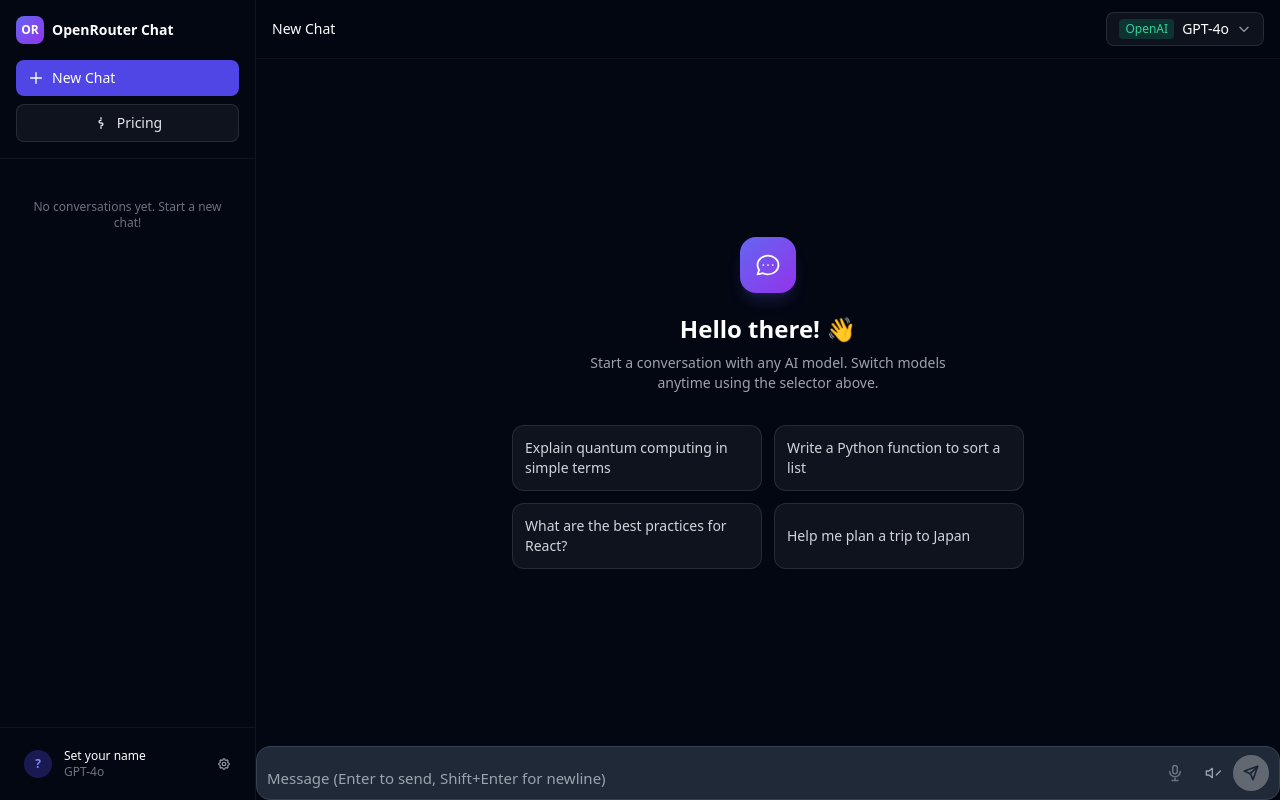
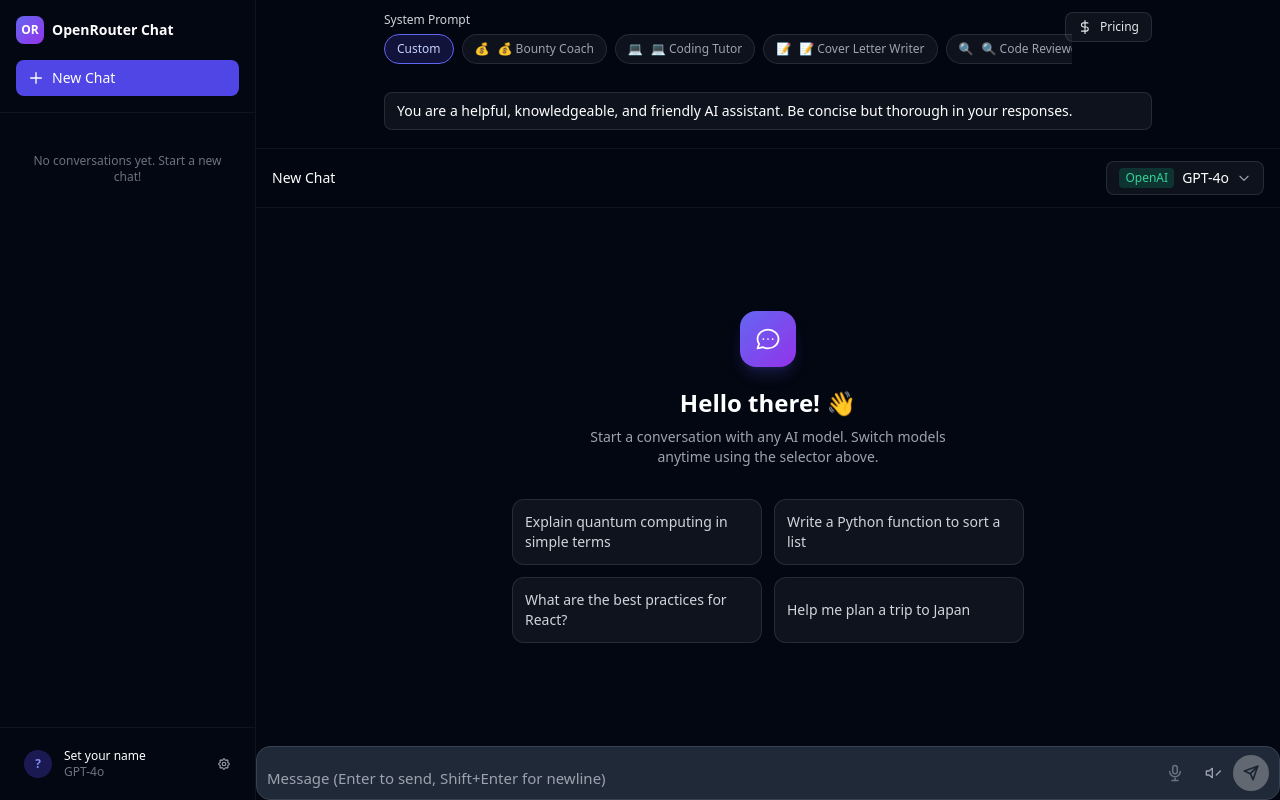
Before and after one commit to Dakshhhh-ctrl/open-router, a Next.js app in the folder apps/web/: page / in a window 1280 px wide. Built offline with nearby package versions, Linux system fonts and the light colour scheme.

Commit message:
Made changes to template and pricing button

```diff
--- a/apps/web/app/components/SettingsModal.tsx
+++ b/apps/web/app/components/SettingsModal.tsx
@@ -3,6 +3,7 @@
 import { useState } from "react";
 import type { UserSettings } from "../lib/types";
 import { AVAILABLE_MODELS } from "../lib/models";
+import { TemplateBar } from "./TemplateBar";
 
 interface SettingsModalProps {
   settings: UserSettings;
@@ -12,6 +13,10 @@
 
 export function SettingsModal({ settings, onSave, onClose }: SettingsModalProps) {
   const [draft, setDraft] = useState<UserSettings>({ ...settings });
+
+  const handleSystemPromptChange = (next: string) => {
+    setDraft((prev) => ({ ...prev, systemPrompt: next }));
+  };
 
   const handleSave = () => {
     onSave(draft);
@@ -106,9 +111,10 @@
             <label className="block text-sm font-medium text-gray-300 mb-1.5">
               System Prompt
             </label>
+            <TemplateBar value={draft.systemPrompt} onSelect={handleSystemPromptChange} />
             <textarea
               value={draft.systemPrompt}
-              onChange={(e) => setDraft({ ...draft, systemPrompt: e.target.value })}
+              onChange={(e) => handleSystemPromptChange(e.target.value)}
               rows={3}
               className="w-full bg-white/5 border border-white/10 rounded-lg px-3 py-2 text-white placeholder-gray-500 text-sm focus:outline-none focus:ring-2 focus:ring-indigo-500 transition-all resize-none"
               placeholder="Customize how the AI behaves..."
--- a/apps/web/app/components/Sidebar.tsx
+++ b/apps/web/app/components/Sidebar.tsx
@@ -1,7 +1,6 @@
 "use client";
 
 import { useState } from "react";
-import Link from "next/link";
 import type { Conversation, UserSettings } from "../lib/types";
 import { AVAILABLE_MODELS } from "../lib/models";
 
@@ -56,23 +55,6 @@
           </svg>
           New Chat
         </button>
-
-        <div className="mt-2">
-          <Link
-            href="/pricing"
-            className="w-full inline-flex items-center justify-center gap-2 px-3 py-2 rounded-lg bg-white/5 hover:bg-white/10 border border-white/10 text-gray-200 text-sm font-medium transition-colors"
-          >
-            <svg className="w-4 h-4" fill="none" stroke="currentColor" viewBox="0 0 24 24">
-              <path
-                strokeLinecap="round"
-                strokeLinejoin="round"
-                strokeWidth={2}
-                d="M12 8c-1.657 0-3 .895-3 2s1.343 2 3 2 3 .895 3 2-1.343 2-3 2m0-10V4m0 16v-2"
-              />
-            </svg>
-            Pricing
-          </Link>
-        </div>
       </div>
 
       {/* Conversations */}
--- /dev/null
+++ b/apps/web/app/components/TemplateBar/index.tsx
@@ -0,0 +1,54 @@
+"use client";
+
+import { useMemo } from "react";
+import { PROMPT_TEMPLATES } from "../../lib/templates";
+
+type TemplateBarProps = {
+  value: string;
+  onSelect: (prompt: string) => void;
+};
+
+export function TemplateBar({ value, onSelect }: TemplateBarProps) {
+  const selectedTemplateId = useMemo(() => {
+    const match = PROMPT_TEMPLATES.find((t) => t.prompt === value);
+    return match?.id ?? "custom";
+  }, [value]);
+
+  return (
+    <div className="mb-3">
+      <div className="flex items-center gap-2 overflow-x-auto pb-1">
+        <button
+          type="button"
+          onClick={() => onSelect("")}
+          className={`shrink-0 px-3 py-1.5 rounded-full border text-xs font-medium transition-colors ${
+            selectedTemplateId === "custom"
+              ? "border-indigo-500 bg-indigo-600/20 text-indigo-200"
+              : "border-white/10 bg-white/5 text-gray-400 hover:border-white/20 hover:text-gray-200"
+          }`}
+        >
+          Custom
+        </button>
+
+        {PROMPT_TEMPLATES.map((t) => {
+          const selected = selectedTemplateId === t.id;
+          return (
+            <button
+              key={t.id}
+              type="button"
+              onClick={() => onSelect(t.prompt)}
+              className={`shrink-0 px-3 py-1.5 rounded-full border text-xs font-medium transition-colors ${
+                selected
+                  ? "border-indigo-500 bg-indigo-600/20 text-indigo-200"
+                  : "border-white/10 bg-white/5 text-gray-400 hover:border-white/20 hover:text-gray-200"
+              }`}
+              title={t.label}
+            >
+              <span className="mr-2">{t.icon}</span>
+              {t.label}
+            </button>
+          );
+        })}
+      </div>
+    </div>
+  );
+}
--- /dev/null
+++ b/apps/web/app/lib/templates.ts
@@ -0,0 +1,41 @@
+export const PROMPT_TEMPLATES = [
+  {
+    id: "bounty-coach",
+    label: "💰 Bounty Coach",
+    icon: "💰",
+    prompt: `You are a First Dollar bounty coach. When given a bounty description,
+help the user understand requirements, assess their fit, estimate time needed,
+and draft a compelling submission. Be concise and actionable.`,
+  },
+  {
+    id: "coding-tutor",
+    label: "💻 Coding Tutor",
+    icon: "💻",
+    prompt: `You are a patient coding tutor. Explain concepts clearly with examples.
+When debugging, ask clarifying questions before suggesting fixes.
+Always explain the why, not just the what.`,
+  },
+  {
+    id: "cover-letter",
+    label: "📝 Cover Letter Writer",
+    icon: "📝",
+    prompt: `You are an expert cover letter and resume writer. Help the user craft
+compelling, specific, non-generic application materials. Ask for the job description
+and their background before writing anything.`,
+  },
+  {
+    id: "code-reviewer",
+    label: "🔍 Code Reviewer",
+    icon: "🔍",
+    prompt: `You are a senior engineer doing a code review. Be direct, specific, and
+constructive. Flag security issues, performance problems, and style inconsistencies.
+Suggest concrete improvements with code examples.`,
+  },
+  {
+    id: "eli5",
+    label: "🧠 Explain Simply",
+    icon: "🧠",
+    prompt: `Explain everything as if to a curious 12-year-old. Use analogies,
+avoid jargon, and check understanding with a question at the end of each explanation.`,
+  },
+];
--- a/apps/web/app/page.tsx
+++ b/apps/web/app/page.tsx
@@ -4,6 +4,8 @@
 import { Sidebar } from "./components/Sidebar";
 import { ChatArea } from "./components/ChatArea";
 import { SettingsModal } from "./components/SettingsModal";
+import { TemplateBar } from "./components/TemplateBar";
+import Link from "next/link";
 import { useChat } from "./hooks/useChat";
 import {
   getConversations,
@@ -57,6 +59,10 @@
     setSelectedModel(newSettings.defaultModel);
     saveSettings(newSettings);
     document.body.classList.toggle("light", newSettings.theme === "light");
+  };
+
+  const handleSystemPromptChange = (next: string) => {
+    handleSaveSettings({ ...settings, systemPrompt: next });
   };
 
   const handleDeleteConversation = (id: string) => {
@@ -129,6 +135,48 @@
       )}
 
       {/* Main chat */}
+      <div className="flex-1 flex flex-col min-h-0 overflow-hidden">
+        {/* System Prompt (templates + custom) */}
+        <div className="px-4 py-3 border-b border-white/5 bg-gray-950/80 backdrop-blur-sm flex-shrink-0">
+          <div className="max-w-3xl mx-auto">
+            <div className="relative flex items-start justify-between gap-3">
+              <div className="min-w-0 flex-1 pr-20">
+                <label className="block text-xs font-medium text-gray-300 mb-1.5">
+                  System Prompt
+                </label>
+                <TemplateBar
+                  value={settings.systemPrompt}
+                  onSelect={handleSystemPromptChange}
+                />
+              </div>
+
+              <Link
+                href="/pricing"
+                className="absolute right-0 top-0 inline-flex items-center gap-2 px-3 py-1.5 rounded-lg bg-white/5 hover:bg-white/10 border border-white/10 text-xs text-gray-200 transition-colors"
+                title="View pricing"
+              >
+                <svg className="w-3.5 h-3.5" viewBox="0 0 24 24" fill="none" stroke="currentColor">
+                  <path
+                    strokeLinecap="round"
+                    strokeLinejoin="round"
+                    strokeWidth={2}
+                    d="M12 1v22M17 5H9.5a3.5 3.5 0 000 7H14a3.5 3.5 0 010 7H6"
+                  />
+                </svg>
+                <span className="hidden sm:inline">Pricing</span>
+              </Link>
+            </div>
+
+            <textarea
+              value={settings.systemPrompt}
+              onChange={(e) => handleSystemPromptChange(e.target.value)}
+              rows={2}
+              className="mt-3 w-full bg-white/5 border border-white/10 rounded-lg px-3 py-2 text-white placeholder-gray-500 text-sm focus:outline-none focus:ring-2 focus:ring-indigo-500 transition-all resize-none"
+              placeholder="Customize how the AI behaves..."
+            />
+          </div>
+        </div>
+
         <ChatArea
           conversation={activeConversation}
           selectedModel={selectedModel}
@@ -140,6 +188,7 @@
           onModelChange={setSelectedModel}
           onNewChat={newConversation}
         />
+      </div>
 
       {/* Settings Modal */}
       {showSettings && (
```
Lines whose indentation alone changed are shown as unchanged.
